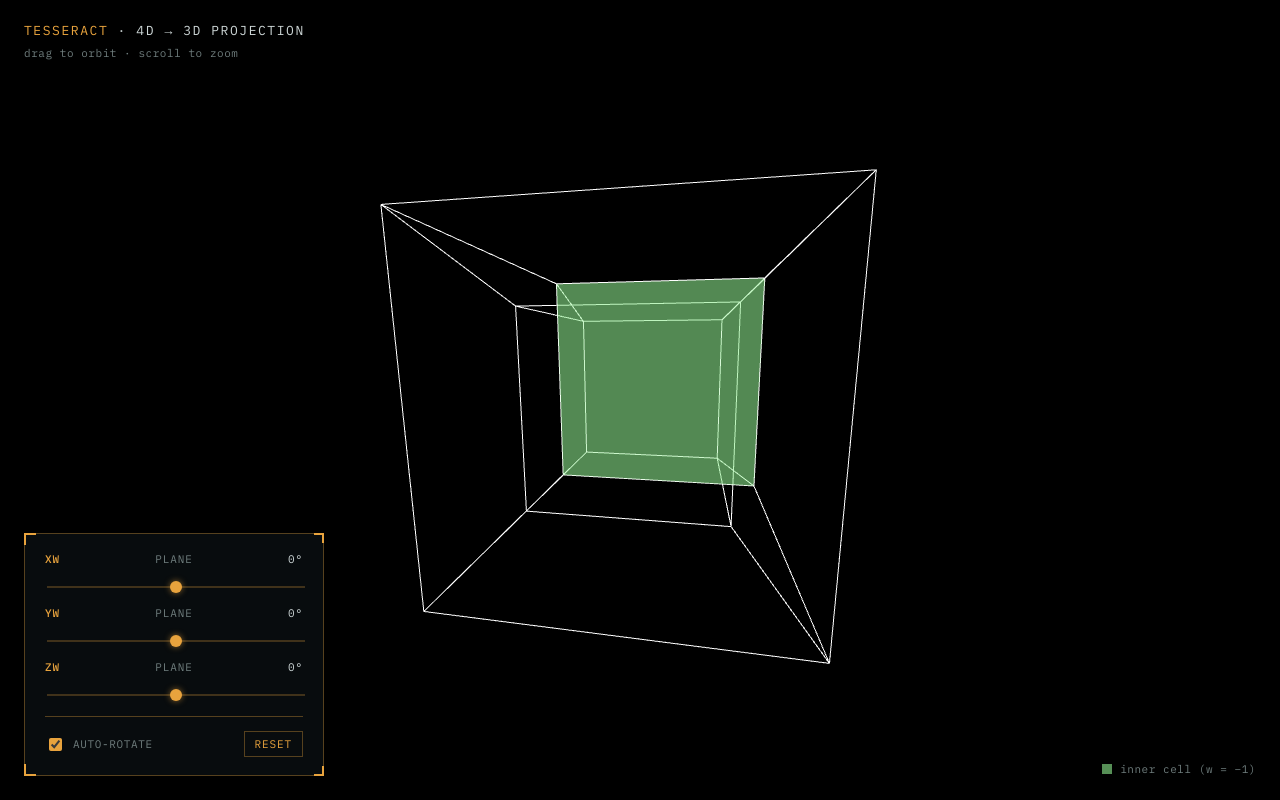
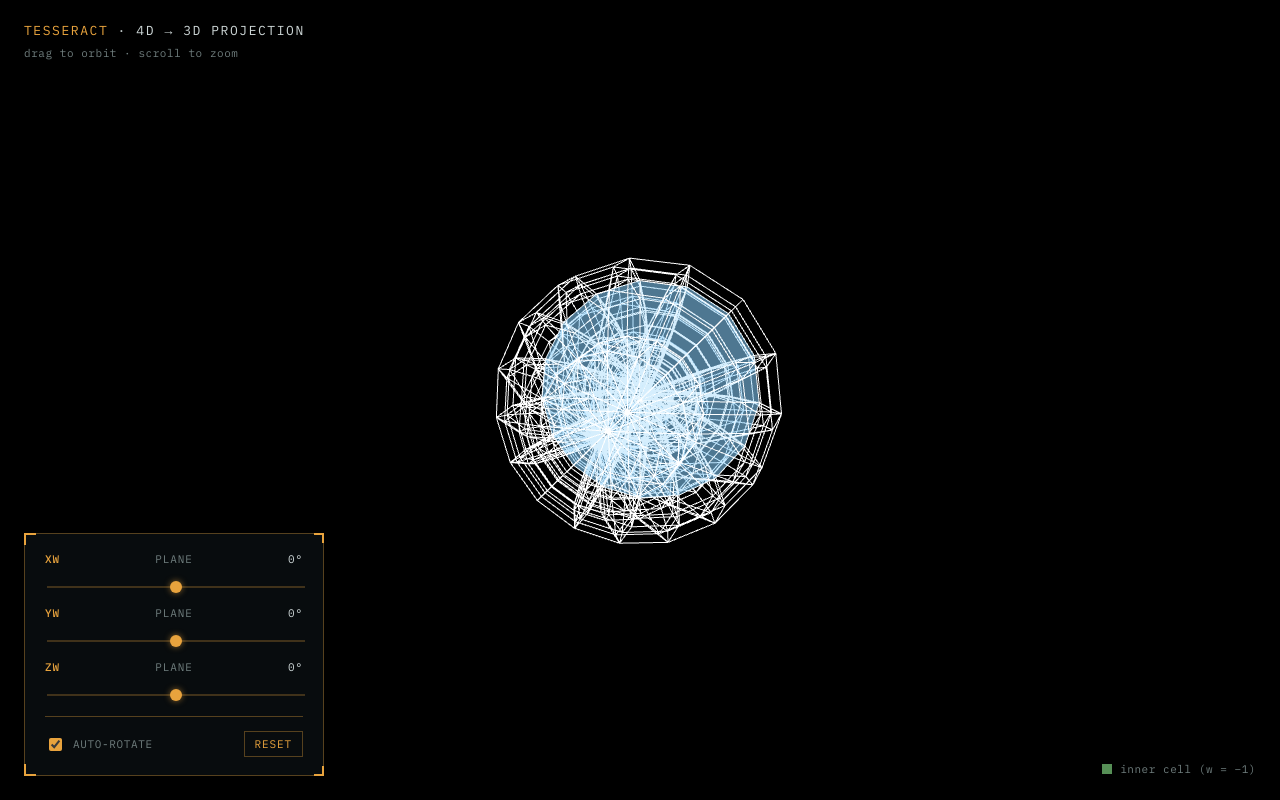
Before and after one commit to hristoAn/4DWebObjectVisualiser, a website built with Vite: page index.html in a window 1280 px wide. Built offline with nearby package versions, Linux system fonts and the light colour scheme; animation ran at ten frames a second.

Commit message:
Feat: Added the hypersphere and hyperpyramid

```diff
--- /dev/null
+++ b/src/hyperSphere.ts
@@ -0,0 +1,331 @@
+import * as THREE from "three";
+import type { FourDFigure } from "./iFourDFigure";
+import type { Vec4 } from "./iFourDFigure";
+import type { RotationPlane } from "./iFourDFigure";
+
+/** Resolution of the hypersphere's grid: how many samples to take along
+ *  each of the three angles that parametrize a 3-sphere. Higher values
+ *  give a rounder result at the cost of more vertices/edges - counts
+ *  grow roughly as theta * phi * psi, so raise these gradually. */
+export interface HyperSphereSegments {
+  /** Longitude-like angle, sweeping a full 0 to 2*pi circle within each
+   *  shell. */
+  theta: number;
+  /** Colatitude-like angle, sweeping pole-to-pole (0 to pi) within each
+   *  shell. */
+  phi: number;
+  /** "Hyper-latitude" angle, sweeping pole-to-pole (0 to pi) along W,
+   *  choosing which shell. */
+  psi: number;
+}
+
+/**
+ * A 4D hypersphere (mathematically, a "3-sphere" or "glome"): every
+ * point sits at a fixed distance `radius` from the origin in 4D. It's
+ * built the way an ordinary 2D sphere is often built for 3D graphics -
+ * marching two angles (theta, phi) over a grid - except a 3-sphere
+ * needs a third angle (psi) to sweep through a whole family of
+ * ordinary 2-spheres, one per W "shell": a single point at w = +radius,
+ * growing to a full-size 2-sphere at the equator (w = 0), then
+ * shrinking back to a point at w = -radius.
+ */
+export class HyperSphere implements FourDFigure {
+  /** Add this to your scene: `scene.add(hyperSphere.group)`. */
+  public readonly group: THREE.Group;
+
+  /** How far the 4D "camera" sits along W. Must exceed `radius` - every
+   *  vertex sits exactly `radius` from the origin, so that's the hard
+   *  ceiling on how large |w| can get after any rotation. */
+  public projectionDistance: number;
+
+  // Every grid point on the 3-sphere, in original un-rotated 4D
+  // positions. Indexed by (shell si, latitude pi, longitude ti) via the
+  // `index` helper built in the constructor.
+  private readonly baseVertices: Vec4[];
+
+  // The rotation currently applied in each plane, in radians.
+  private angles: { xw: number; yw: number; zw: number } = {
+    xw: 0,
+    yw: 0,
+    zw: 0,
+  };
+
+  // Pairs of vertex indices connected by an edge: theta-neighbors and
+  // phi-neighbors within a shell, plus psi-neighbors between shells.
+  private readonly edgeIndices: [number, number][];
+
+  // Triangulated quads of the single "equatorial" shell (the shell at
+  // the middle psi value, i.e. w nearest 0) - the biggest
+  // cross-section, playing the same role the inner cube plays for the
+  // Tesseract.
+  private readonly equatorFaces: [number, number, number, number][] = [];
+
+  private lineGeometry: THREE.BufferGeometry;
+  private lineMaterial: THREE.LineBasicMaterial;
+  private equatorGeometry: THREE.BufferGeometry;
+  private equatorMaterial: THREE.MeshBasicMaterial;
+  private equatorMesh: THREE.Mesh;
+
+  /**
+   * @param radius Distance of every point from the origin, in 4D.
+   *   Defaults to 1.
+   * @param segments Grid resolution - see `HyperSphereSegments`.
+   *   Defaults to { theta: 16, phi: 8, psi: 8 }.
+   * @param projectionDistance Distance of the 4D "camera" along W. Must
+   *   be greater than `radius` (rotation can never push a vertex's |w|
+   *   past its fixed distance from the origin). Left undefined, a safe
+   *   default (1.5x radius) is used.
+   */
+  constructor(
+    radius = 1,
+    segments: HyperSphereSegments = { theta: 16, phi: 8, psi: 8 },
+    projectionDistance?: number,
+  ) {
+    this.group = new THREE.Group();
+    this.projectionDistance = projectionDistance ?? radius * 1.5;
+
+    const { theta: thetaSeg, phi: phiSeg, psi: psiSeg } = segments;
+
+    // Build the grid: for every "shell" si (position along W), every
+    // "latitude" pi within that shell, every "longitude" ti around
+    // that latitude - the standard hyperspherical-coordinates formula.
+    this.baseVertices = [];
+    for (let si = 0; si <= psiSeg; si++) {
+      const psiAngle = (si / psiSeg) * Math.PI;
+      const sinPsi = Math.sin(psiAngle);
+      for (let pi = 0; pi <= phiSeg; pi++) {
+        const phiAngle = (pi / phiSeg) * Math.PI;
+        for (let ti = 0; ti < thetaSeg; ti++) {
+          const thetaAngle = (ti / thetaSeg) * 2 * Math.PI;
+          this.baseVertices.push({
+            x: radius * sinPsi * Math.sin(phiAngle) * Math.cos(thetaAngle),
+            y: radius * sinPsi * Math.sin(phiAngle) * Math.sin(thetaAngle),
+            z: radius * sinPsi * Math.cos(phiAngle),
+            w: radius * Math.cos(psiAngle),
+          });
+        }
+      }
+    }
+
+    const index = (si: number, pi: number, ti: number): number =>
+      si * (phiSeg + 1) * thetaSeg + pi * thetaSeg + ti;
+
+    // Build the edges: theta-neighbors (wrapping around each latitude
+    // ring, skipped at the two shell poles where they'd be
+    // zero-length), phi-neighbors (pole-to-pole within a shell), and
+    // psi-neighbors (between corresponding points on adjacent shells).
+    this.edgeIndices = [];
+    for (let si = 0; si <= psiSeg; si++) {
+      for (let pi = 0; pi <= phiSeg; pi++) {
+        if (pi !== 0 && pi !== phiSeg) {
+          for (let ti = 0; ti < thetaSeg; ti++) {
+            this.edgeIndices.push([
+              index(si, pi, ti),
+              index(si, pi, (ti + 1) % thetaSeg),
+            ]);
+          }
+        }
+        if (pi < phiSeg) {
+          for (let ti = 0; ti < thetaSeg; ti++) {
+            this.edgeIndices.push([index(si, pi, ti), index(si, pi + 1, ti)]);
+          }
+        }
+      }
+      if (si < psiSeg) {
+        for (let pi = 0; pi <= phiSeg; pi++) {
+          for (let ti = 0; ti < thetaSeg; ti++) {
+            this.edgeIndices.push([index(si, pi, ti), index(si + 1, pi, ti)]);
+          }
+        }
+      }
+    }
+
+    // Build the equatorial shell's faces - a standard UV-sphere quad
+    // grid at the middle psi ring, split into 2 triangles each.
+    const equatorSi = Math.floor(psiSeg / 2);
+    for (let pi = 0; pi < phiSeg; pi++) {
+      for (let ti = 0; ti < thetaSeg; ti++) {
+        const tiNext = (ti + 1) % thetaSeg;
+        this.equatorFaces.push([
+          index(equatorSi, pi, ti),
+          index(equatorSi, pi + 1, ti),
+          index(equatorSi, pi + 1, tiNext),
+          index(equatorSi, pi, tiNext),
+        ]);
+      }
+    }
+
+    // --- wireframe: every edge, as one LineSegments object ---
+    this.lineGeometry = new THREE.BufferGeometry();
+    this.lineGeometry.setAttribute(
+      "position",
+      new THREE.BufferAttribute(
+        new Float32Array(this.edgeIndices.length * 2 * 3),
+        3,
+      ),
+    );
+    this.lineMaterial = new THREE.LineBasicMaterial({ color: 0xffffff });
+    const lineSegments = new THREE.LineSegments(
+      this.lineGeometry,
+      this.lineMaterial,
+    );
+    this.group.add(lineSegments);
+
+    // --- equatorial shell: transparent light blue ---
+    this.equatorGeometry = new THREE.BufferGeometry();
+    this.equatorGeometry.setAttribute(
+      "position",
+      new THREE.BufferAttribute(
+        new Float32Array(this.equatorFaces.length * 6 * 3),
+        3,
+      ),
+    );
+    this.equatorMaterial = new THREE.MeshBasicMaterial({
+      color: 0x87cefa, // light sky blue
+      transparent: true,
+      opacity: 0.35,
+      side: THREE.DoubleSide, // visible from inside AND outside
+      depthWrite: false, // avoids see-through sorting glitches
+    });
+    this.equatorMesh = new THREE.Mesh(
+      this.equatorGeometry,
+      this.equatorMaterial,
+    );
+    this.group.add(this.equatorMesh);
+
+    this.updateGeometry(); // draw the initial, un-rotated shape
+  }
+
+  public rotateOnPlane(radians: number, plane: RotationPlane): void {
+    switch (plane) {
+      case "xw":
+        this.angles.xw += radians;
+        break;
+      case "yw":
+        this.angles.yw += radians;
+        break;
+      case "zw":
+        this.angles.zw += radians;
+        break;
+    }
+    this.updateGeometry();
+  }
+
+  /** Nudge all three planes at once - handy in an animation loop so you
+   *  only recompute the geometry once per frame instead of three times. */
+  public rotate(deltaXW: number, deltaYW: number, deltaZW: number): void {
+    this.angles.xw += deltaXW;
+    this.angles.yw += deltaYW;
+    this.angles.zw += deltaZW;
+    this.updateGeometry();
+  }
+
+  /** Set an absolute angle instead of nudging it - useful for UI sliders. */
+  public setRotation(plane: RotationPlane, radians: number): void {
+    this.angles[plane] = radians;
+    this.updateGeometry();
+  }
+
+  public getRotation(plane: RotationPlane): number {
+    return this.angles[plane];
+  }
+
+  /** The current grid points, already rotated and projected into 3D. */
+  public getProjectedVertices(): THREE.Vector3[] {
+    return this.baseVertices
+      .map((v) => HyperSphere.rotatePoint(v, "xw", this.angles.xw))
+      .map((v) => HyperSphere.rotatePoint(v, "yw", this.angles.yw))
+      .map((v) => HyperSphere.rotatePoint(v, "zw", this.angles.zw))
+      .map((v) => this.project(v));
+  }
+
+  /** Free the GPU resources when you remove this from your scene. */
+  public dispose(): void {
+    this.lineGeometry.dispose();
+    this.lineMaterial.dispose();
+    this.equatorGeometry.dispose();
+    this.equatorMaterial.dispose();
+  }
+
+  // ── internals ────────────────────────────────────────────────────────
+
+  /** Rotate a single 4D point by `angle` radians in one plane. Pure
+   *  function - returns a new point, never mutates the one passed in. */
+  private static rotatePoint(
+    p: Vec4,
+    plane: RotationPlane,
+    angle: number,
+  ): Vec4 {
+    const c = Math.cos(angle);
+    const s = Math.sin(angle);
+    switch (plane) {
+      case "xw":
+        return { x: p.x * c - p.w * s, y: p.y, z: p.z, w: p.x * s + p.w * c };
+      case "yw":
+        return { x: p.x, y: p.y * c - p.w * s, z: p.z, w: p.y * s + p.w * c };
+      case "zw":
+        return { x: p.x, y: p.y, z: p.z * c - p.w * s, w: p.z * s + p.w * c };
+    }
+  }
+
+  /** Perspective-project a 4D point to 3D by dividing by its distance
+   *  from the 4D "camera" along w - exactly like a 3D camera divides by
+   *  distance along z. Points with larger w end up bigger/closer. */
+  private project(p: Vec4): THREE.Vector3 {
+    const scale = this.projectionDistance / (this.projectionDistance - p.w);
+    return new THREE.Vector3(p.x * scale, p.y * scale, p.z * scale);
+  }
+
+  /** Recompute rotated + projected grid points and write them into both
+   *  geometries. Called automatically after every rotation change. */
+  private updateGeometry(): void {
+    // Always rotate the ORIGINAL points, not the previously-rotated
+    // ones - that way angles never drift or compound rounding error.
+    const rotated = this.baseVertices.map((v) => {
+      let p = HyperSphere.rotatePoint(v, "xw", this.angles.xw);
+      p = HyperSphere.rotatePoint(p, "yw", this.angles.yw);
+      p = HyperSphere.rotatePoint(p, "zw", this.angles.zw);
+      return p;
+    });
+    const projected = rotated.map((p) => this.project(p));
+
+    // Write every edge.
+    const linePositions = this.lineGeometry.attributes
+      .position as THREE.BufferAttribute;
+    this.edgeIndices.forEach(([a, b], i) => {
+      linePositions.setXYZ(
+        i * 2,
+        projected[a].x,
+        projected[a].y,
+        projected[a].z,
+      );
+      linePositions.setXYZ(
+        i * 2 + 1,
+        projected[b].x,
+        projected[b].y,
+        projected[b].z,
+      );
+    });
+    linePositions.needsUpdate = true;
+
+    // Write the equatorial shell's faces (2 triangles per quad).
+    const facePositions = this.equatorGeometry.attributes
+      .position as THREE.BufferAttribute;
+    let v = 0;
+    for (const face of this.equatorFaces) {
+      const [i0, i1, i2, i3] = face;
+      const p0 = projected[i0],
+        p1 = projected[i1],
+        p2 = projected[i2],
+        p3 = projected[i3];
+      facePositions.setXYZ(v++, p0.x, p0.y, p0.z);
+      facePositions.setXYZ(v++, p1.x, p1.y, p1.z);
+      facePositions.setXYZ(v++, p2.x, p2.y, p2.z);
+      facePositions.setXYZ(v++, p0.x, p0.y, p0.z);
+      facePositions.setXYZ(v++, p2.x, p2.y, p2.z);
+      facePositions.setXYZ(v++, p3.x, p3.y, p3.z);
+    }
+    facePositions.needsUpdate = true;
+    this.equatorGeometry.computeVertexNormals();
+  }
+}
--- a/src/main.ts
+++ b/src/main.ts
@@ -1,6 +1,10 @@
 import * as THREE from "three";
-import { Tesseract } from "./tesseract";
 import { OrbitControls } from "three/addons/controls/OrbitControls.js";
+import type { FourDFigure } from "./iFourDFigure";
+// import { Tesseract } from "./tesseract";
+// import { HyperPyramid } from "./HyperPyramid";
+import { HyperSphere } from "./HyperSphere";
+
 
 // Standard Three.js setup
 const scene = new THREE.Scene();
@@ -14,17 +18,19 @@ const controls = new OrbitControls(camera, renderer.domElement);
 controls.enableDamping = true;
 controls.dampingFactor = 0.08;
 
-const tesseract = new Tesseract();
-scene.add(tesseract.group);
+// const figure: FourDFigure = new Tesseract();
+const figure: FourDFigure = new HyperSphere();
+// const figure: FourDFigure = new HyperPyramid();
+scene.add(figure.group);
 
 
 // Animation loop
 function animate() {
   requestAnimationFrame(animate);
 
-  tesseract.rotateOnPlane(0.003, "yw");
-  tesseract.rotateOnPlane(0.003, "xw");
-  tesseract.rotateOnPlane(0.003, "zw");
+  figure.rotateOnPlane(0.003, "yw");
+  figure.rotateOnPlane(0.003, "xw");
+  figure.rotateOnPlane(0.003, "zw");
 
   controls.update();
   renderer.render(scene, camera);
```
Also changed, not shown: index.html (+56 -15 lines), src/hyperPyramid.ts (added, +281 -0 lines).
